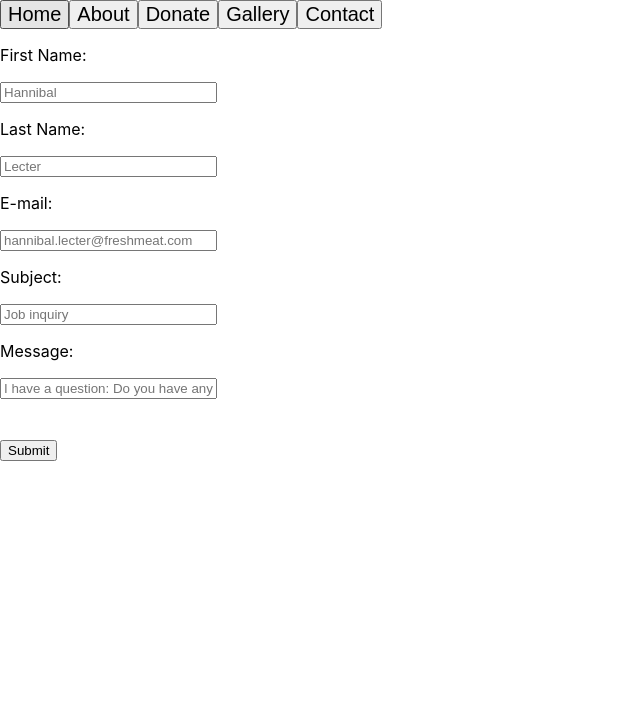
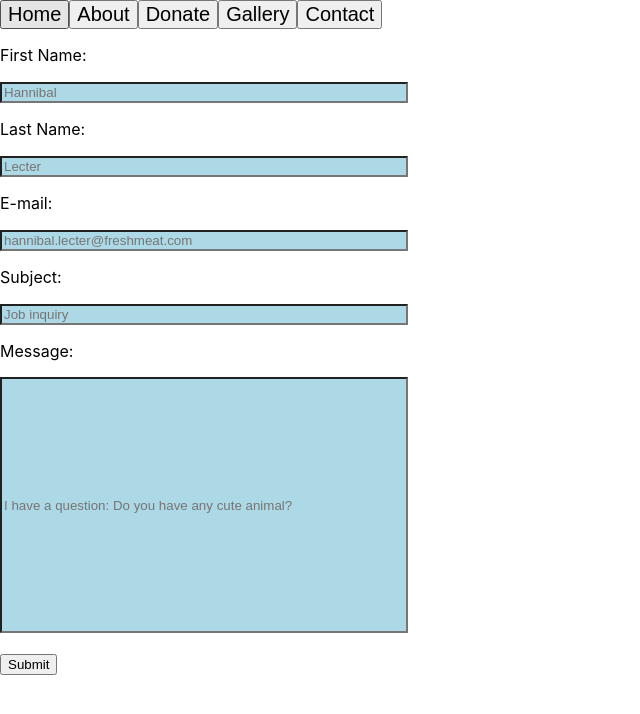
Before and after one commit to CodecoolGlobal/react-for-a-cause-react-rBabett, a React (Create React App) app in the folder cat-react/: page / in a window 1280 px wide. Both pictures are taken after a click on the button "Contact". Shown: the top 714 px of the page, without its empty margins (0-640 px from the left). Built offline with nearby package versions, Linux system fonts and the light colour scheme.

Commit message:
finish correct page

```diff
--- a/cat-react/src/App.css
+++ b/cat-react/src/App.css
@@ -1,41 +1,14 @@
-.App {
-  text-align: center;
+.contactInput {
+  width: 400px;
+  background-color: lightblue;
 }
 
-.App-logo {
-  height: 40vmin;
-  pointer-events: none;
+.contactMessageInput {
+  background-color: lightblue;
+  width: 400px;
+  height: 250px;
 }
 
-@media (prefers-reduced-motion: no-preference) {
-  .App-logo {
-    animation: App-logo-spin infinite 20s linear;
-  }
-}
-
-.App-header {
-  background-color: #282c34;
-  min-height: 100vh;
-  display: flex;
-  flex-direction: column;
-  align-items: center;
-  justify-content: center;
-  font-size: calc(10px + 2vmin);
-  color: white;
-}
-
-.App-link {
-  color: #61dafb;
-}
-
-@keyframes App-logo-spin {
-  from {
-    transform: rotate(0deg);
-  }
-  to {
-    transform: rotate(360deg);
-  }
-}
 
 .navbar_buttons {
   font-size: 20px;
--- a/cat-react/src/components/Contact.js
+++ b/cat-react/src/components/Contact.js
@@ -1,6 +1,7 @@
 import Button from "./Button";
 import Input from "./Input";
 import { useState } from 'react';
+import About from "./About";
 
 
 function Contact(){
@@ -10,115 +11,129 @@ function Contact(){
   const [subjectInput, setSubjectInput] = useState('');
   const [messageInput, setMessageInput] = useState('');
 
-  /* const [error, setError] = useState(true); */
-  const [firstNameError, setFirstNameError] = useState(false);
-  const [lastNameError, setLastNameError] = useState(false);
-  const [emailError, setEmailError] = useState(false);
-  const [subjectError, setSubjectError] = useState(false);
-  const [messageError, setMessageError] = useState(false);
+  let firstNameOriginal = 'Hannibal';
+  let lastNameOriginal = 'Lecter';
+  let emailOriginal = 'hannibal.lecter@freshmeat.com';
+  let subjectOriginal = 'Job inquiry';
+  let messageOriginal = 'I have a question: Do you have any cute animal?'
+
+  const [firstNameExist, setFirstNameExist] = useState(firstNameOriginal);
+  const [lastNameExist, setLastNameExist] = useState(lastNameOriginal);
+  const [emailExist, setEmailExist] = useState(emailOriginal);
+  const [subjectExist, setSubjectExist] = useState(subjectOriginal);
+  const [messageExist, setMessageExist] = useState(messageOriginal);
+
 
   const [submitPage, setSubmitPage] = useState(false);
 
-  let error = true;
+  let empty = true;
+
 
   const contactInputs = [{
-    placeholder: "Hannibal",
+    name: 'First Name',
+    placeholder: firstNameExist,
     size: 24,
     value: firstNameInput,
+    change: (e) => setFirstNameExist(e),
     onInput: (e) => setFirstNameInput(e.target.value),
   }, {
-    placeholder: "Lecter",
+    name: 'Last Name',
+    placeholder: lastNameExist,
     size: 24,
     value: lastNameInput,
+    change: (e) => setLastNameExist(e),
     onInput: (e) => setLastNameInput(e.target.value),
   }, {
-    placeholder: "hannibal.lecter@freshmeat.com",
+    name: 'E-mail',
+    placeholder: emailExist,
     size: 24,
     value: emailInput,
+    change: (e) => setEmailExist(e),
     onInput: (e) => setEmailInput(e.target.value),
   }, {
-    placeholder: "Job inquiry",
+    name: 'Subject',
+    placeholder: subjectExist,
     size: 24,
     value: subjectInput,
+    change: (e) => setSubjectExist(e),
     onInput: (e) => setSubjectInput(e.target.value),
   }, {
-    placeholder: "I have a question: Do you have any cute animal?",
+    name: 'Message',
+    placeholder: messageExist,
     size: 24,
     value: messageInput,
+    change: (e) => setMessageExist(e),
     onInput: (e) => setMessageInput(e.target.value),
   }];
 
+  let firstNameInputField = <Input placeholder={contactInputs[0].placeholder} size={contactInputs[0].size} value={contactInputs[0].value} onInput={contactInputs[0].onInput} className="contactInput"/>
+  let lastNameInputField = <Input placeholder={contactInputs[1].placeholder} size={contactInputs[1].size} value={contactInputs[1].value} onInput={contactInputs[1].onInput} className="contactInput" />;
+  let emailInputField = <Input placeholder={contactInputs[2].placeholder} size={contactInputs[2].size} value={contactInputs[2].value} onInput={contactInputs[2].onInput} className="contactInput"/>;
+  let subjectInputField = <Input placeholder={contactInputs[3].placeholder} size={contactInputs[3].size} value={contactInputs[3].value} onInput={contactInputs[3].onInput} className="contactInput"/>;
+  let messageInputField = <Input placeholder={contactInputs[4].placeholder} size={contactInputs[4].size} value={contactInputs[4].value} onInput={contactInputs[4].onInput} className="contactMessageInput"/>;
+
   let filteredValue = contactInputs.filter(input => (input.value));
 
-  if (filteredValue.length === 5) {
-    error = false;
+  if (filteredValue.length === contactInputs.length) {
+    empty = false;
   }
 
-  let firstNameInputField = <Input placeholder={contactInputs[0].placeholder} size={contactInputs[0].size} value={contactInputs[0].value} onInput={contactInputs[0].onInput} />
-  let lastNameInputField = <Input placeholder={contactInputs[1].placeholder} size={contactInputs[1].size} value={contactInputs[1].value} onInput={contactInputs[1].onInput} />;
-  let emailInputField = <Input placeholder={contactInputs[2].placeholder} size={contactInputs[2].size} value={contactInputs[2].value} onInput={contactInputs[2].onInput} />;
-  let subjectInputField = <Input placeholder={contactInputs[3].placeholder} size={contactInputs[3].size} value={contactInputs[3].value} onInput={contactInputs[3].onInput} />;
-  let messageInputField = <Input placeholder={contactInputs[4].placeholder} size={contactInputs[4].size} value={contactInputs[4].value} onInput={contactInputs[4].onInput} />;
-
   let content =
-    <><p>First Name:</p>
+    <div className="contacform"><p>First Name:</p>
     {firstNameInputField}
-    {(firstNameError === true) ? <div>Please fill first name section</div> : <div></div>}
     <p>Last Name:</p>
     {lastNameInputField}
-    {(lastNameError === true) ? <div>Please fill last name section</div> : <div></div>}
     <p>E-mail:</p>
     {emailInputField}
-    {(emailError === true) ? <div>Please fill e-mail section</div> : <div></div>}
     <p>Subject:</p>
     {subjectInputField}
-    {(subjectError === true) ? <div>Please fill subject section</div> : <div></div>}
     <p>Message:</p>
     {messageInputField}
-    {(messageError === true) ? <div>Please say something</div> : <div></div>}
     <br></br>
     <br></br>
-    <Button className="submit_buttons" text='Submit' handleClick={submitKey}/></>;
+    <Button className="submit_buttons" text='Submit' handleClick={submitKey}/></div>;
 
 
   function submitKey() {
 
-    if (firstNameInput === '') {
-      setFirstNameError(true)
-    } else {
-      setFirstNameError(false);
+    for (let i = 0; i < contactInputs.length; i++){
+
+      let legitEmail = contactInputs[2].value;
+
+
+      if (contactInputs[i].value === '') {
+        Object.values(contactInputs[i])[4](`Please fill ${contactInputs[i].name} section`);
+      }
+
+      if (
+        legitEmail !== '' && (
+        legitEmail.includes('@') === false ||
+        legitEmail.indexOf('@') < 4 ||
+        legitEmail.includes('.') === false ||
+        legitEmail.indexOf('.') !== contactInputs[2].value.length - 4 ||
+        legitEmail.match(/[A-Z]/) !== null)
+        ){
+        setEmailInput('');
+        Object.values(contactInputs[2])[4](`Please give me a legit e-mail`)
+      }
     }
 
-    if (lastNameInput === '') {
-      setLastNameError(true)
-    } else {
-      setLastNameError(false);
-    }
-
-    if (emailInput === '') {
-      setEmailError(true)
-    } else {
-      setEmailError(false);
-    }
-
-    if (subjectInput === '') {
-      setSubjectError(true)
-    } else {
-      setSubjectError(false);
-    }
-
-    if (messageInput === '') {
-      setMessageError(true)
-    } else {
-      setMessageError(false);
-    }
-
-    if (error === false) {
+    if (empty === false) {
       setSubmitPage(true);
 
       setTimeout(() => {
-        setSubmitPage(false)
-      }, 10000);
+        setSubmitPage(false);
+        setFirstNameInput('');
+        setLastNameInput('');
+        setEmailInput('');
+        setSubjectInput('');
+        setMessageInput('');
+        setFirstNameExist(firstNameOriginal);
+        setLastNameExist(lastNameOriginal);
+        setEmailExist(emailOriginal);
+        setSubjectExist(subjectOriginal);
+        setMessageExist(messageOriginal);
+      }, 3000);
     }
 
   }
--- a/cat-react/src/components/Input.js
+++ b/cat-react/src/components/Input.js
@@ -1,5 +1,5 @@
-const Input = ({placeholder, size, value, onInput}) => {
-  return <input placeholder={placeholder} size={size} value={value} onInput={onInput}></input>
+const Input = ({placeholder, size, value, onInput, className}) => {
+  return <input placeholder={placeholder} size={size} value={value} onInput={onInput} className={className}></input>
 }
 
 export default Input
```
